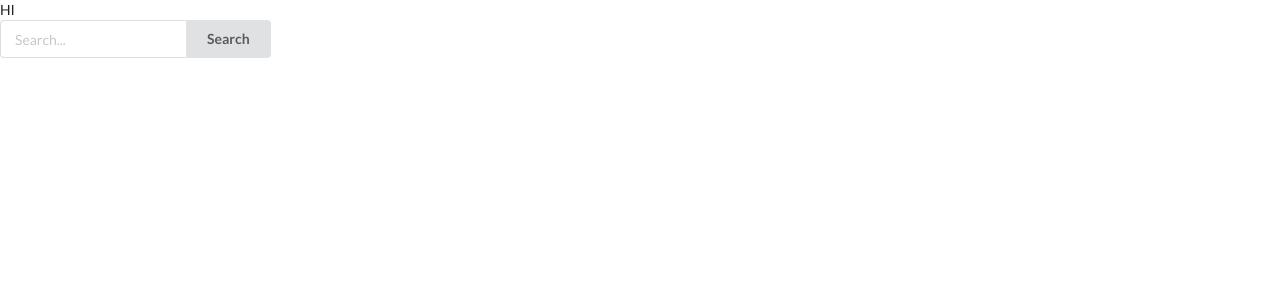
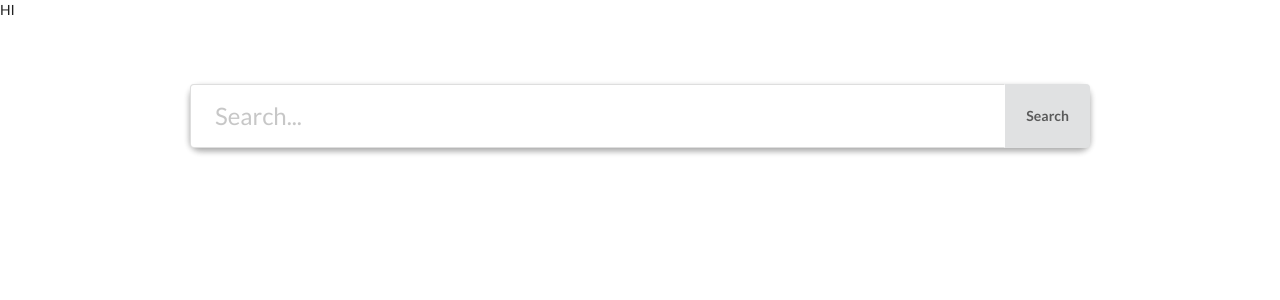
Before and after one commit to amarteragundi/binge-flix, a React (Create React App) app: page / in a window 1280 px wide. Shown: the top 300 px of the page. Built offline with nearby package versions, Linux system fonts and the light colour scheme.

Commit message:
adding form and changing search bar

```diff
--- a/src/components/SearchBar.js
+++ b/src/components/SearchBar.js
@@ -3,11 +3,13 @@ import React from "react";
 class SearchBar extends React.Component {
   render() {
     return (
-      <div>
-        <div className="ui action input">
-          <input type="text" placeholder="Search..." />
-          <button className="ui button">Search</button>
+      <div id="searchBar">
+        <form>
+        <div className="ui massive fluid action input">
+            <input type="text" placeholder="Search..." />
+            <div className="ui button">Search</div>
         </div>
+          </form>
       </div>
     );
   }
```
